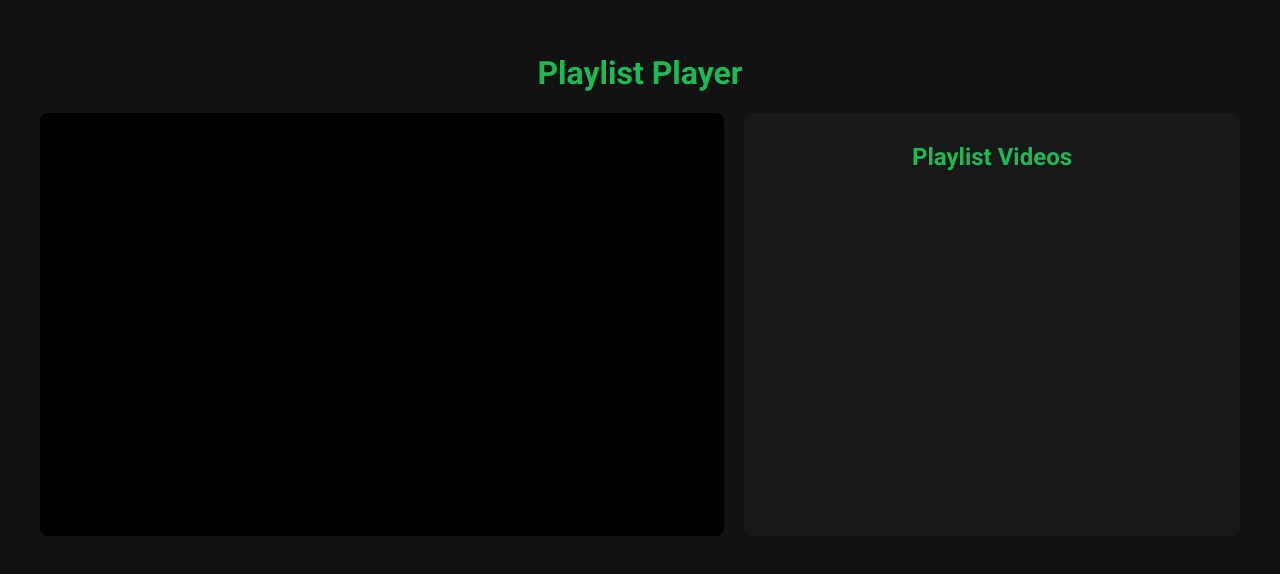
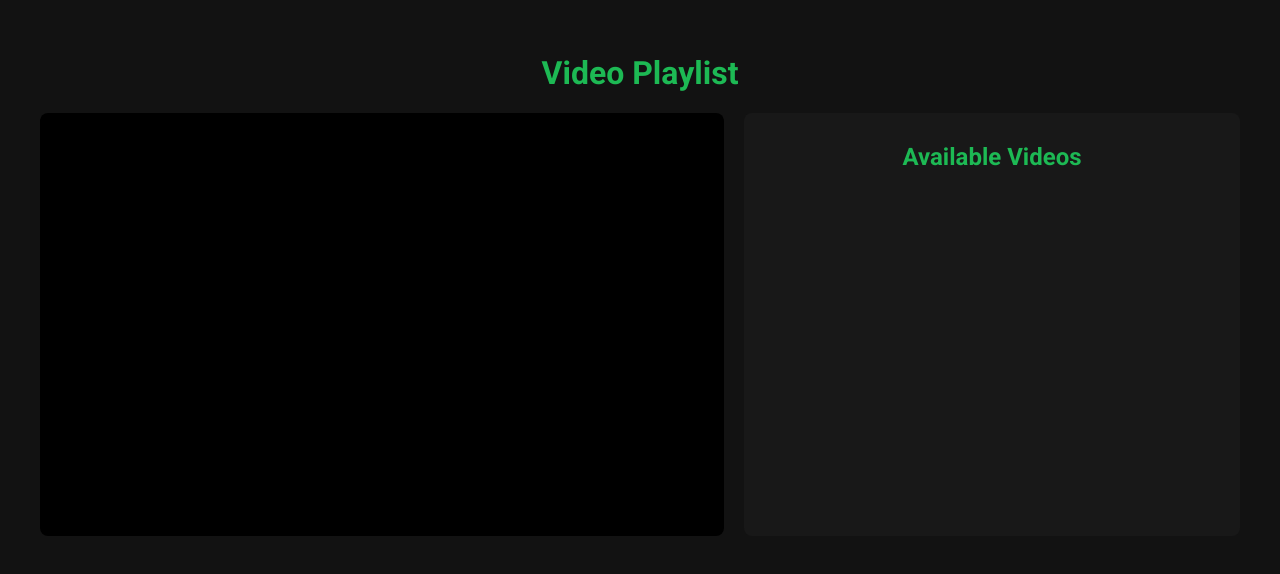
Before and after one commit to ringtne/ringtne.github.io, a website: page index.html in a window 1280 px wide. Shown: the part 136-710 px from the top of the page. Drawn offline with Linux system fonts and the light colour scheme.

Commit message:
index.html

```diff
--- a/index.html
+++ b/index.html
@@ -12,14 +12,14 @@
 <body>
 
     <div class="container">
-        <h1 id="playlist-title">Playlist Player</h1>
+        <h1 id="playlist-title">Video Playlist</h1>
 
         <div id="main-content">
             <div id="player-container">
                 <div id="player"></div>
             </div>
             <div id="playlist-container">
-                <h2>Playlist Videos</h2>
+                <h2>Available Videos</h2>
                 <div id="playlist"></div>
             </div>
         </div>
```
